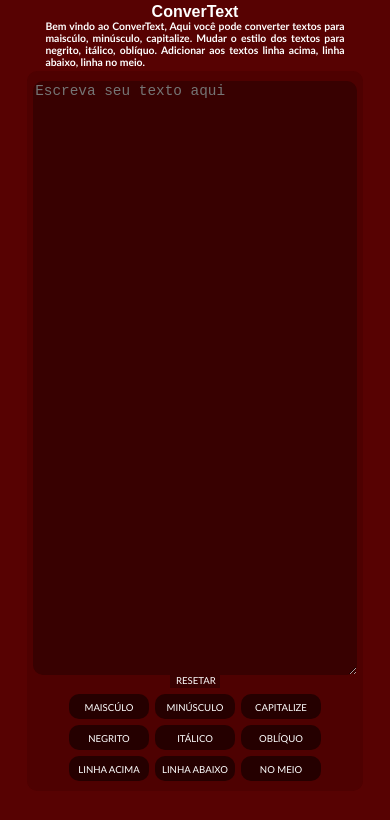
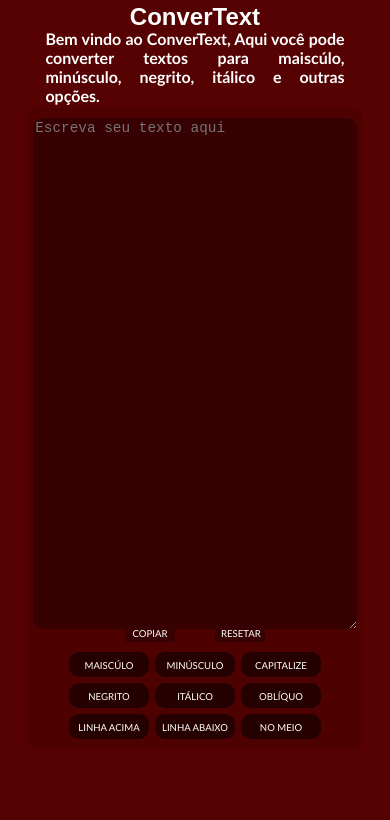
Before and after one commit to josjunior/convertext, a plain HTML site: page index.html in a window 390 px wide. Drawn offline with Linux system fonts and the light colour scheme.

Commit message:
Implementa botão copiar

```diff
--- a/index.html
+++ b/index.html
@@ -7,19 +7,28 @@
     <meta name="author" content="José Júnior">
     <meta charset="UTF-8">
     <meta name="viewport" content="width=device-width, initial-scale=1.0">
+    <meta name="google-site-verification" content="gwUO7V6P82JIRSbFbJU-N61bVpjyONTZL52lAy7iK5Y" />
     <link rel="stylesheet" href="styles/style.css">
     <link rel="icon" type="text/x-icon" href="images/favicon.png">
   </head>
   <body>
     <header class="header">
       <h1>ConverText</h1>
-      <h2>Bem vindo ao ConverText, Aqui você pode converter textos para maiscúlo, minúsculo, capitalize. Mudar o estilo dos textos para negrito, itálico, oblíquo. Adicionar aos textos linha acima, linha abaixo, linha no meio.</h2>
+      <h2>Bem vindo ao ConverText, Aqui você pode converter textos para maiscúlo, minúsculo, negrito, itálico e outras opções.</h2>
     </header>
     <main>
       <section class="convert-section">
-        <textarea type="text" class="text_area" id="text_area" style="width:95%; height:70vh;" placeholder="Escreva seu texto aqui"></textarea>
-        <div class="reload_div">
-          <button class="reload_button" onclick='window.location.reload()'>Resetar</button>
+        <textarea type="text" class="text_area" id="text_area" style="width:95%; height:60vh;" placeholder="Escreva seu texto aqui"></textarea>
+        <div class="copyreload_b_div">
+          <div class="copy_div">
+            <button class="copy_button" onclick='copiedTxt()' id="copy">Copiar</button>
+          </div>
+          <div class="reload_div">
+            <button class="reload_button" onclick='window.location.reload()'>Resetar</button>
+          </div>
+        </div>
+        <div id="copied" class="copied_txt">
+          <p>Copiado!</p>
         </div>
         <div class="tt_div">
           <button onclick='convUpper()'>Maiscúlo</button>
--- a/scripts/script.js
+++ b/scripts/script.js
@@ -1,3 +1,24 @@
+// Text Copy
+let btn = document.querySelector('#copy');
+btn.addEventListener('click', function(e) {
+  let textArea = document.querySelector('.text_area');
+  textArea.select();
+  document.execCommand('copy');
+
+});
+
+
+// Copied txt
+function copiedTxt() {
+  let x = document.getElementById("copied");
+  x.style.display = 'block';
+  setTimeout(function(){ x.style.display = 'none';}, 1000);
+  //document.getElementById('copied').style.display = 'block';
+
+}
+
+
+
 // Text Transform
 function convUpper() {
   let textUpper = document.getElementById('text_area').style.textTransform = 'uppercase';
--- a/styles/style.css
+++ b/styles/style.css
@@ -51,15 +51,55 @@ main {
   color:white;
   outline-style: none;
 }
+.convert-section .text_area::selection {
+  background-color:rgb(175, 0, 0);
+}
+/* All divs */
 .convert-section div {
   width:100%;
   height:auto;
   display: flex;
   flex-direction: row;
-  flex-wrap: wrap;
+  justify-content: center;
   align-items: flex-start;
+}
+/* copy reload div */
+.convert-section .copyreload_b_div {
+  width: 100%;
+  height:auto;
+  display: flex;
+  flex-direction: row;
   justify-content: center;
+  align-items: flex-start;
 }
+.convert-section .copy_div, .convert-section .reload_div {
+  width:120px;
+  height:50px;
+}
+
+.convert-section .copy_div {
+  margin-top:-5px;
+}
+.convert-section .copy_div .copy_button {
+  background-color:rgb(56, 1, 1);
+  width:90px;
+  height:40px;
+  line-height: 35px;
+  font-size:1rem;
+  border-radius:0;
+}
+.convert-section .reload_div {
+  margin-top:-5px;
+}
+.convert-section .reload_div .reload_button {
+  background-color:rgb(56, 1, 1);
+  width:90px;
+  height:40px;
+  line-height: 35px;
+  font-size:1rem;
+  border-radius:0;
+}
+
 .convert-section div button{
   width:120px;
   height:50px;
@@ -73,17 +113,16 @@ main {
   font-size:1.10rem;
   text-transform: uppercase;
 }
-.convert-section .reload_div {
-  margin-top:-5px;
+
+/* copied txt */
+.convert-section .copied_txt {
+  display:none;
+  text-align: center;
+  font-size:1rem;
+  font-family: Arial, Helvetica, sans-serif;
 }
-.convert-section .reload_div .reload_button {
-  background-color:rgb(56, 1, 1);
-  width:90px;
-  height:40px;
-  line-height: 35px;
-  font-size:1rem;
-  border-radius:0;
-}
+
+
 .footer {
   margin:auto;
   width:60%;
@@ -122,34 +161,11 @@ main {
     margin-top:-5px;
   }
 }
-@media screen and (max-width:950px) {
-  .header h1 {
-    font-size:1.20rem;
-    margin-bottom:-10px;
+  /* footer */
+  .footer {
+    display:none;
   }
-  .header h2 {
-    font-size:0.85rem;
-  }
-}
-@media screen and (max-width:850px) {
-  .header h1 {
-    font-size:1rem;
-    margin-bottom:-10px;
-  }
-  .header h2 {
-    font-size:0.65rem;
-  }
-  /* footer */
-  .footer p{
-    font-size:0.65rem;
-  }
-}
-
 @media screen and (max-width:500px) {
-  .header h1 {
-    font-size:1rem;
-    margin-bottom:-10px;
-  }
   .header h2 {
     text-align:justify;
   }
@@ -164,10 +180,19 @@ main {
     line-height: 30px;
     font-size:0.70rem;
 }
+  .copyreload_b_div {
+    margin-bottom:-20px;
+  }
   .convert-section .reload_div .reload_button {
     width:70px;
     height:20px;
     line-height:15px;
+    font-size:0.80rem;
+}
+  .convert-section .copy_div .copy_button {
+    width:70px;
+    height:20px;
+    line-height: 15px;
     font-size:0.80rem;
 }
   .footer {
@@ -181,12 +206,25 @@ main {
     line-height:25px;
     font-size:0.60rem;
 }
+.copyreload_b_div {
+  margin-bottom:-25px;
+}
   .convert-section .reload_div .reload_button {
     width:50px;
     height: 15px;
     line-height:10px;
     font-size:0.60rem;
 }
+  .convert-section .copy_div .copy_button {
+    width:50px;
+    height:15px;
+    line-height: 10px;
+    font-size:0.60rem;
+}
+  .convert-section .copy_div {
+    margin-right:-30px;
+}
+
 }
 @media screen and (max-width:300px) {
   .convert-section div button {
@@ -195,4 +233,7 @@ main {
     line-height:15px;
     font-size:0.50rem;
 }
+  .convert-section .td_div {
+    display:none;
 }
+}
```
